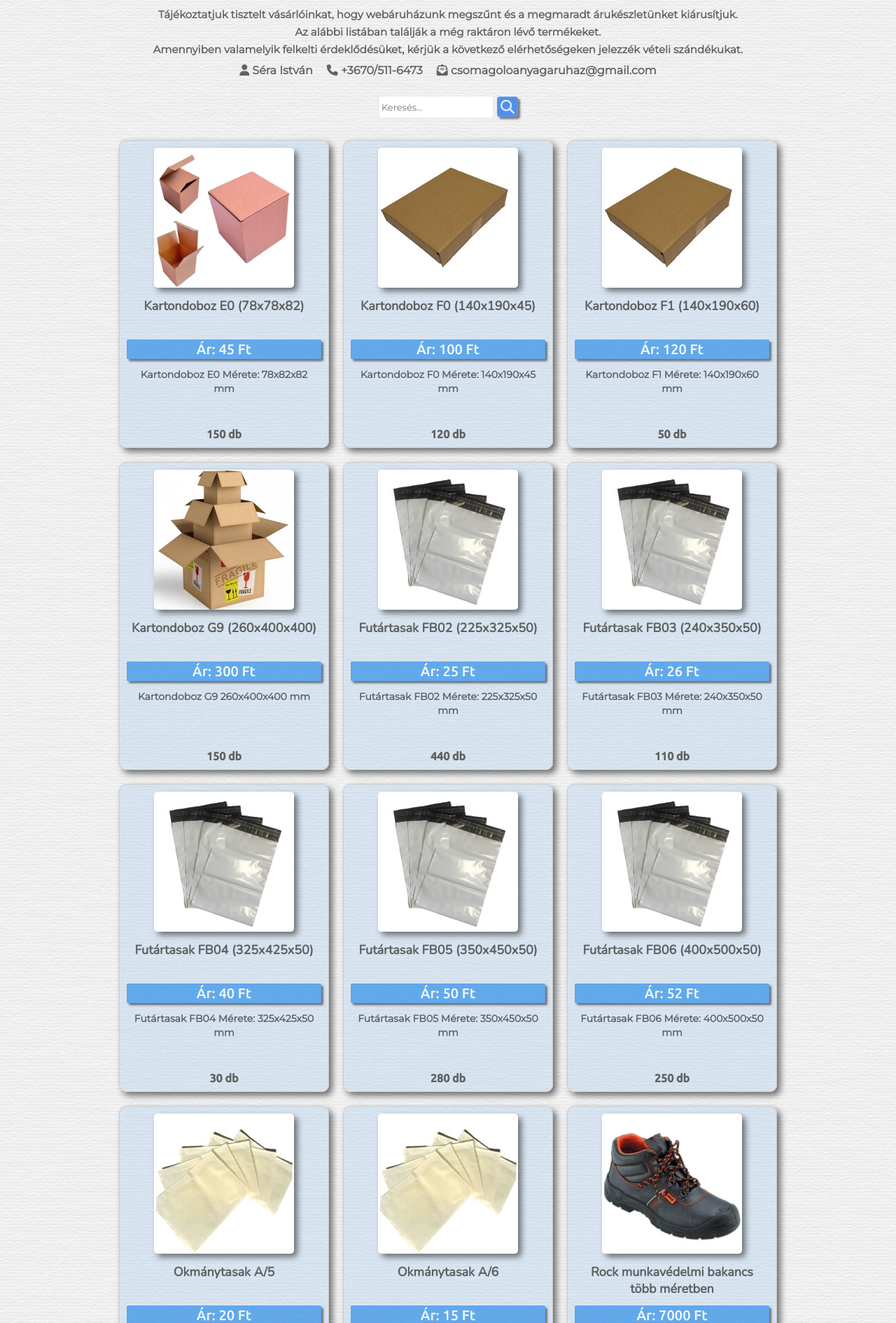
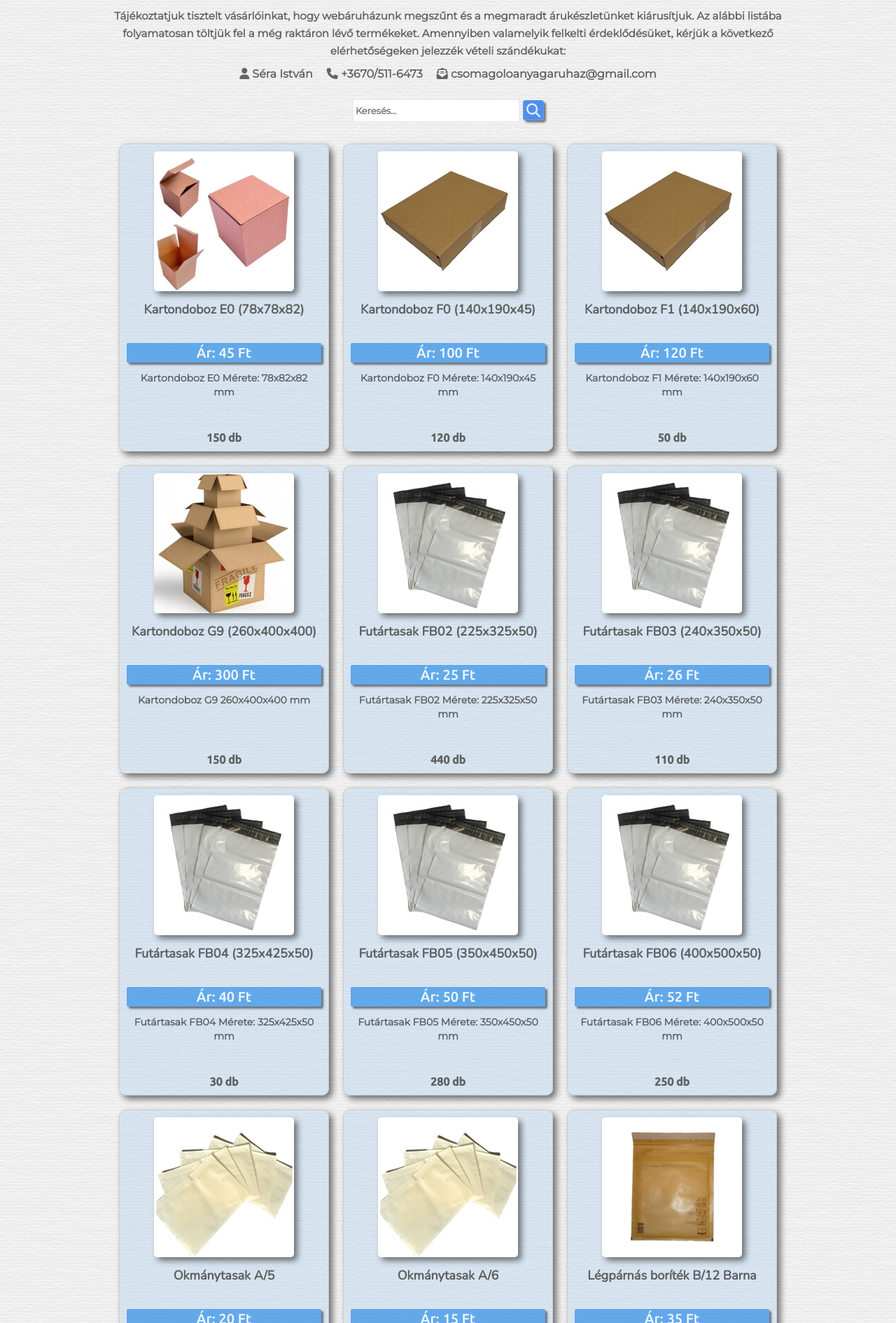
Before and after one commit to sityu11/csomagoloanyagaruhaz, a plain HTML site: page index.html in a window 1280 px wide. Shown: the part 227-2117 px from the top of the page at 70% size. Drawn offline with nearby package versions, Linux system fonts and the light colour scheme.

Commit message:
content-update-240110-1157

```diff
--- a/index.html
+++ b/index.html
@@ -26,9 +26,9 @@
                 </div>
                 <div class="information">
                     <div class="information-text">
-                        <p>Tájékoztatjuk tisztelt vásárlóinkat, hogy webáruházunk megszűnt és a megmaradt árukészletünket kiárusítjuk.</p>
-                        <p>Az alábbi listában találják a még raktáron lévő termékeket.</p>
-                        <p>Amennyiben valamelyik felkelti érdeklődésüket, kérjük a következő elérhetőségeken jelezzék vételi szándékukat.</p>
+                        <p>Tájékoztatjuk tisztelt vásárlóinkat, hogy webáruházunk megszűnt és a megmaradt árukészletünket kiárusítjuk.
+                            Az alábbi listába folyamatosan töltjük fel a még raktáron lévő termékeket.
+                            Amennyiben valamelyik felkelti érdeklődésüket, kérjük a következő elérhetőségeken jelezzék vételi szándékukat:</p>
                     </div>
                     <div class="information-contacts">
                         <ul>
@@ -55,7 +55,7 @@
                 <div class="product-grid">
                    <!-- Termék kártyák jönnek ide -->
                 </div>
-                <p id="noProductFound" style="display: none;">Nincs ilyen termék</p>
+                <p id="noProductFound" style="display: none;">Nincs ilyen termék !</p>
             </main>
 
             <script src="script.js"></script>
--- a/script.js
+++ b/script.js
@@ -12,8 +12,16 @@ const products = [
     { name: "Futártasak FB06 (400x500x50)", price: 52, quantity: "250 db", description: "Futártasak FB06 Mérete: 400x500x50 mm", image: "image/futartasak.jpg" },
     { name: "Okmánytasak A/5", price: 20, quantity: "700 db", description: "Okmánytasak A/5", image: "image/okmanytasak.jpg" },
     { name: "Okmánytasak A/6", price: 15, quantity: "500 db", description: "Okmánytasak A/6", image: "image/okmanytasak.jpg" },
+    { name: "Légpárnás boríték B/12 Barna", price: 35, quantity: "170 db", description: "Barna színű légpárnás boríték Külső méret: 140x225 mm Belső méret: 120x215 mm", image: "image/legparnas-boritek.jpg" },
+    { name: "Légpárnás boríték B/12 Fehér", price: 35, quantity: "360 db", description: "Fehér színű légpárnás boríték Külső méret: 140x225 mm Belső méret: 120x215 mm", image: "image/legparnas-boritek-feher.jpg" },
+    { name: "Légpárnás boríték C/13 Barna", price: 40, quantity: "200 db", description: "Barna színű légpárnás boríték Külső méret: 170x225 mm Belső méret: 150x215 mm", image: "image/legparnas-boritek.jpg" },
+    { name: "Légpárnás boríték C/13 Fehér", price: 40, quantity: "30 db", description: "Fehér színű légpárnás boríték Külső méret: 170x225 mm Belső méret: 150x215 mm", image: "image/legparnas-boritek-feher.jpg" },
+    { name: "Légpárnás boríték D/14 Barna", price: 45, quantity: "100 db", description: "Barna színű légpárnás boríték Külső méret: 200x275 mm Belső méret: 180x265 mm", image: "image/legparnas-boritek.jpg" },
+    { name: "Légpárnás boríték D/14 Fehér", price: 45, quantity: "130 db", description: "Fehér színű légpárnás boríték Külső méret: 170x225 mm Belső méret: 150x215 mm", image: "image/legparnas-boritek-feher.jpg" },
 
-    { name: "Rock munkavédelmi bakancs több méretben", price: 7000, quantity: "7 db", description: "Rock munkavédelmi bakancs, acélkaplis, taplemezes. Minősítés: CE, EN, ISO200345:2011, S1P SRC", image: "image/rock.bakancs.jpg" },
+    // { name: "", price: , quantity: "db", description: "", image: "image" },
+
+    { name: "Rock munkavédelmi bakancs több méretben", price: 7000, quantity: "7 pár", description: "Rock munkavédelmi bakancs, acélkaplis, taplemezes. Minősítés: CE, EN, ISO200345:2011, S1P SRC", image: "image/rock.bakancs.jpg" },
   ];
 
   function displayProducts(productsToShow) {
--- a/style.css
+++ b/style.css
@@ -105,8 +105,9 @@ h1 {
 
 .information {
     max-width: 85%;
-    margin: 3px auto;
+    margin: 5px auto;
     padding: 5px;
+    padding-bottom: 0px;
     line-height: 25px;
     font-size: 15px;
     font-weight: 600;
@@ -119,10 +120,11 @@ h1 {
 }
 
 input {
+    min-width: 240px;
     min-height: 34px;
     padding: 3px;
     font-size: 13px;
-    font-weight: 400;
+    font-weight: 600;
     border: 2px solid rgba(235, 230, 230, 0.8);
     border-radius: 4px;
     color: rgba(64, 64, 64, 0.9);
@@ -219,7 +221,7 @@ ul {
 
 li {
     display: inline-block;
-    padding: 0px 8px 0px 8px;
+    padding: 3px 8px 3px 8px;
     font-size: 16px;
     transition: all 0.5s ease-in-out;
 }
```
Also changed, not shown: image/legparnas-boritek-feher.jpg (added), image/legparnas-boritek.jpg (added).
